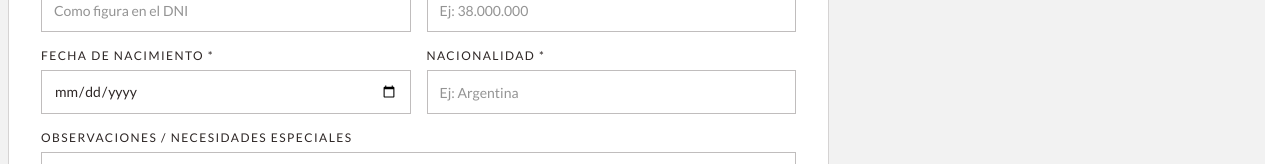
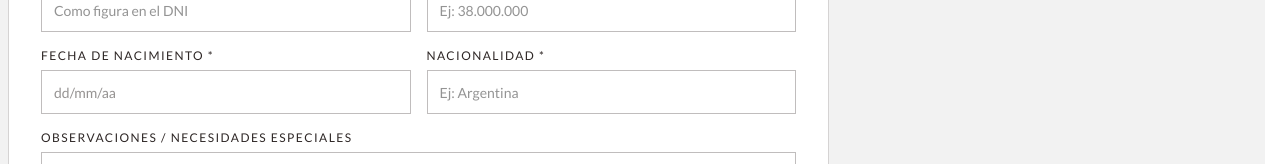
Before and after one commit to synerarg/apacheta-viajes, a Next.js app: page /checkout in a window 1280 px wide. Shown: the part 777-941 px from the top of the page. Built offline with nearby package versions, Linux system fonts and the light colour scheme; no server answers.

Commit message:
feat: implement birth date input formatting in CheckoutView for improved user experience and data consistency

```diff
--- a/src/components/checkout/checkout-view.tsx
+++ b/src/components/checkout/checkout-view.tsx
@@ -16,6 +16,20 @@ import type { CheckoutPaymentMethod, CheckoutSubmitResult } from "@/types/checko
 
 function formatPrice(price: number): string {
   return `$${price.toLocaleString("es-AR")}`
+}
+
+function formatBirthDateInput(value: string) {
+  const digits = value.replace(/\D/g, "").slice(0, 6)
+
+  if (digits.length <= 2) {
+    return digits
+  }
+
+  if (digits.length <= 4) {
+    return `${digits.slice(0, 2)}/${digits.slice(2)}`
+  }
+
+  return `${digits.slice(0, 2)}/${digits.slice(2, 4)}/${digits.slice(4)}`
 }
 
 const supabase = createClient()
@@ -290,12 +304,15 @@ export function CheckoutView() {
                     Fecha de nacimiento *
                   </label>
                   <input
-                    type="date"
+                    type="text"
+                    inputMode="numeric"
+                    maxLength={8}
+                    placeholder="dd/mm/aa"
                     value={passenger.birthDate}
                     onChange={(event) =>
                       setPassenger((currentPassenger) => ({
                         ...currentPassenger,
-                        birthDate: event.target.value,
+                        birthDate: formatBirthDateInput(event.target.value),
                       }))
                     }
                     className="h-11 border border-dark-brown/30 bg-transparent px-3 text-sm font-sans text-dark-brown focus:outline-none focus:border-primary transition-colors"
```
